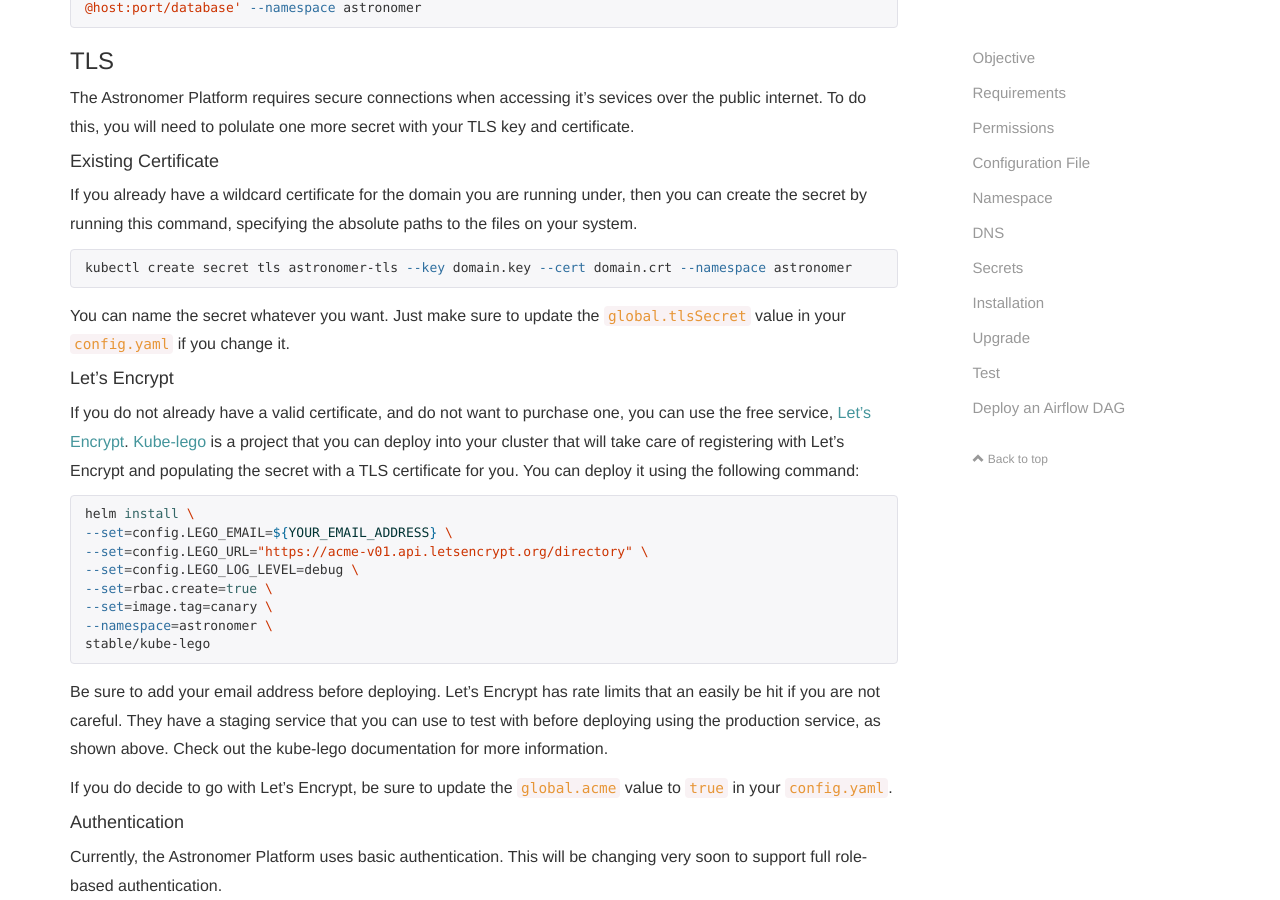
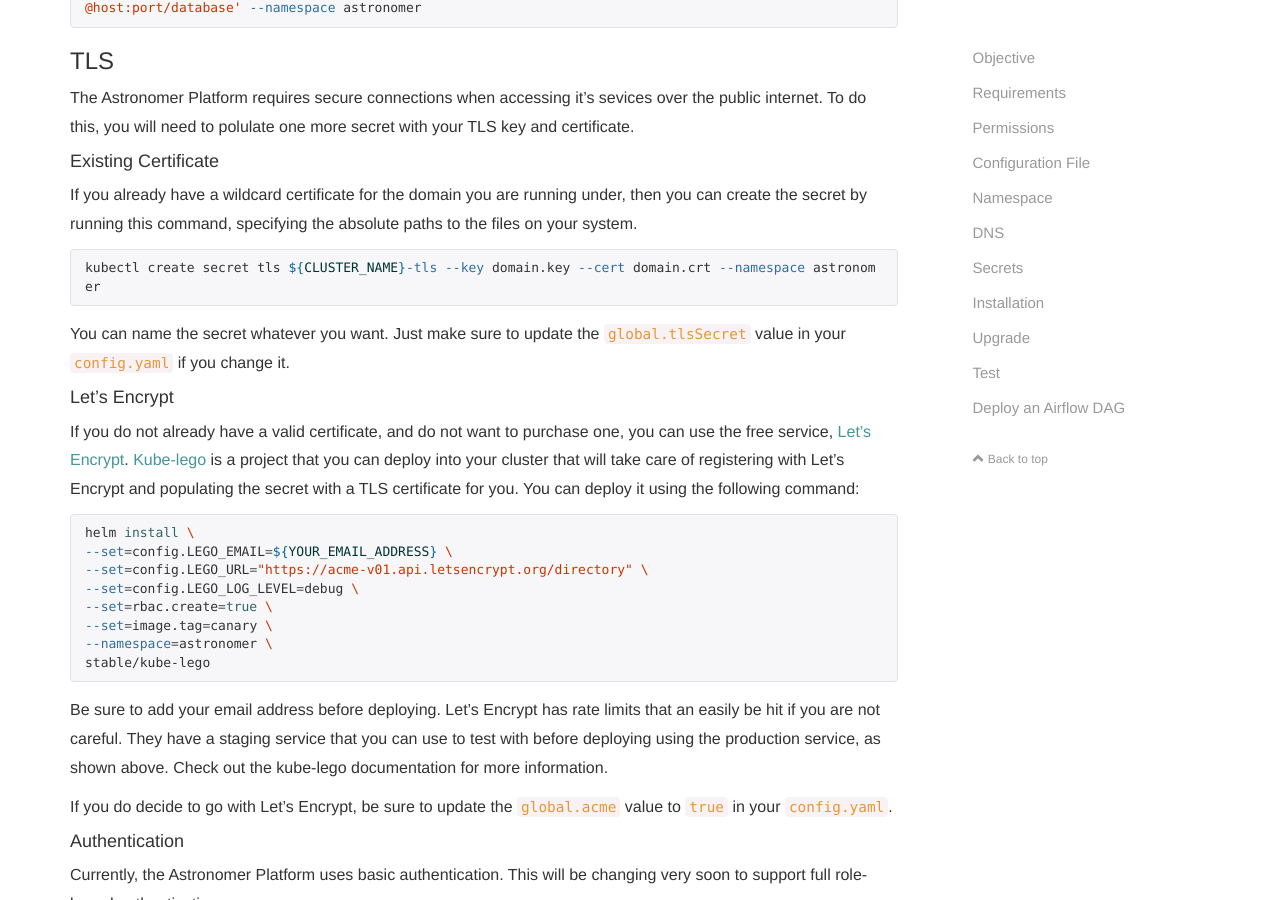
Before and after one commit to skynet/astronomer-ee, a Jekyll site: the page built from docs/pages/guides/google-cloud.md, in a window 1280 px wide and 900 px high, scrolled down 3550 px. Built offline with Jekyll 4.4.1, drawn with Linux system fonts in a browser that asks for light colours; nearby versions of some CDN libraries; comment, search, counter and statistics services are not loaded.

Commit message:
Update create secret tls command

````diff
--- a/docs/pages/guides/google-cloud.md
+++ b/docs/pages/guides/google-cloud.md
@@ -114,7 +114,7 @@ The Astronomer Platform requires secure connections when accessing it's sevices
 If you already have a wildcard certificate for the domain you are running under, then you can create the secret by running this command, specifying the absolute paths to the files on your system.
 
 ```bash
-kubectl create secret tls astronomer-tls --key domain.key --cert domain.crt --namespace astronomer
+kubectl create secret tls ${CLUSTER_NAME}-tls --key domain.key --cert domain.crt --namespace astronomer
 ```
 
 You can name the secret whatever you want. Just make sure to update the `global.tlsSecret` value in your `config.yaml` if you change it.
````
